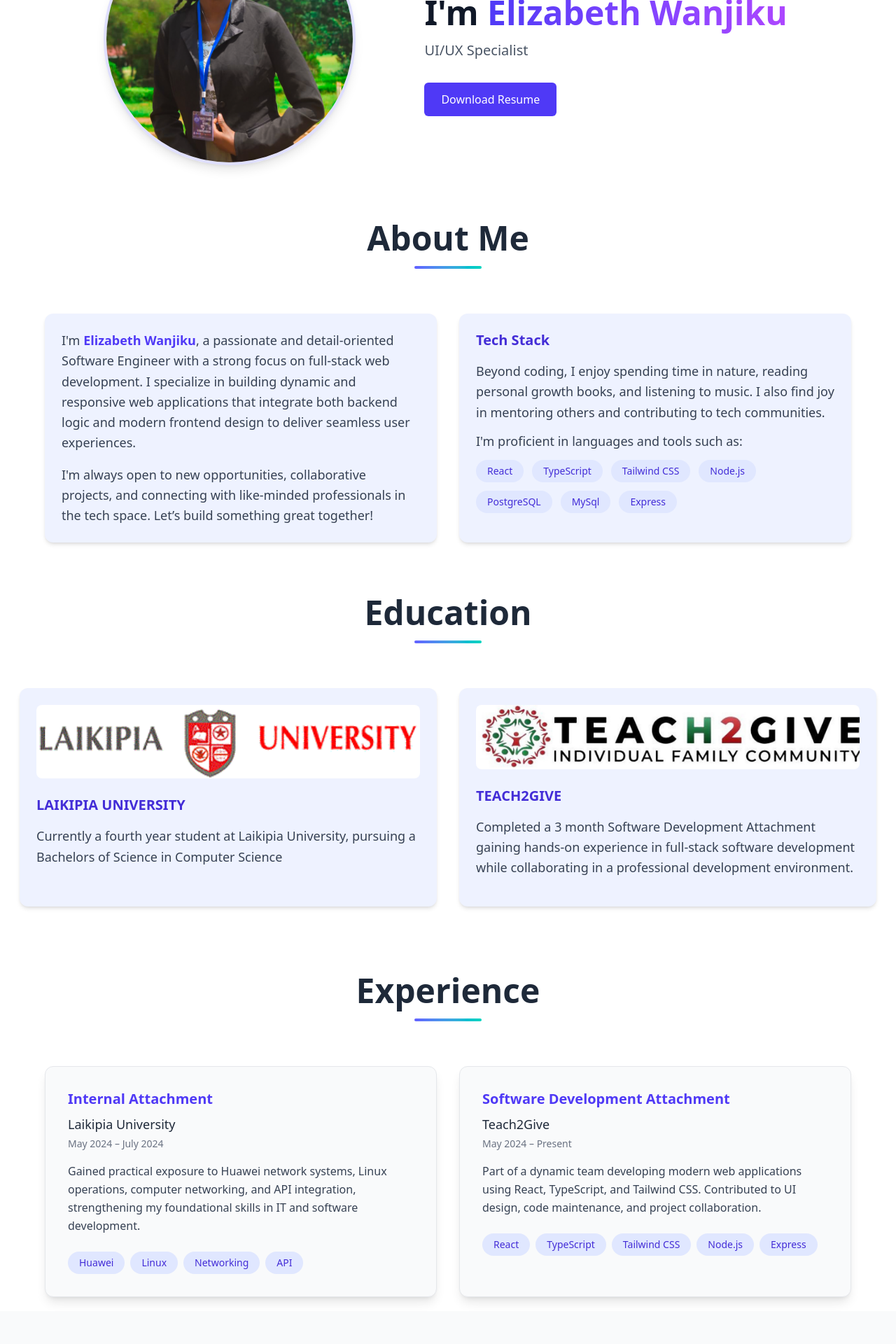
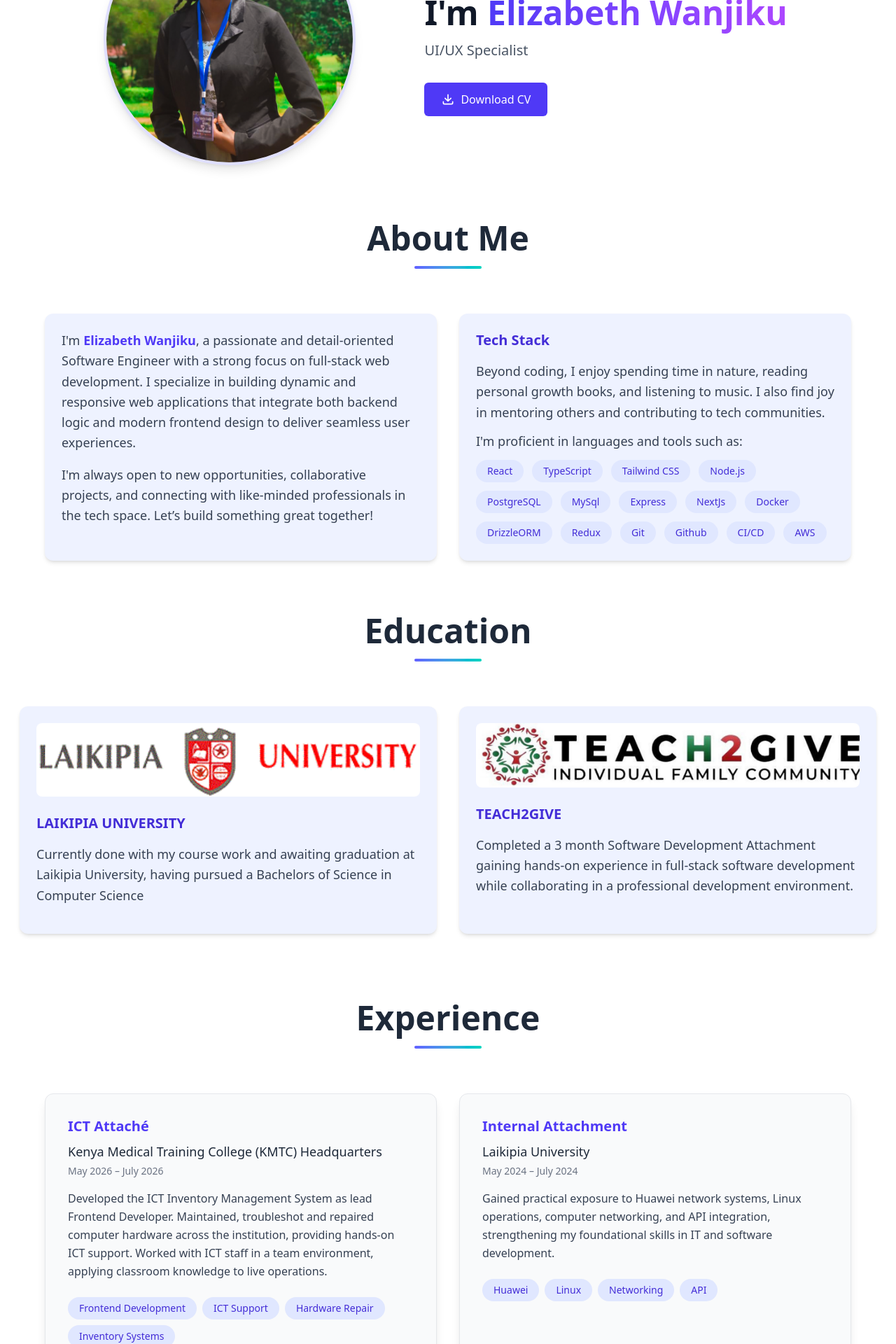
Before and after one commit to Eagleeliz/My_Portfolio, a React (Vite) app: page / in a window 1280 px wide. Shown: the part 260-2180 px from the top of the page at 70% size. Built offline with nearby package versions, Linux system fonts and the light colour scheme.

Commit message:
made experience updates

```diff
--- a/src/Components/About.tsx
+++ b/src/Components/About.tsx
@@ -65,7 +65,7 @@ const About: React.FC = () => {
           I'm proficient in languages and tools such as:<br/>
         </p>
         <div className="flex flex-wrap gap-3">
-          {['React', 'TypeScript', 'Tailwind CSS', 'Node.js', 'PostgreSQL', 'MySql','Express'].map((skill) => (
+          {['React', 'TypeScript', 'Tailwind CSS', 'Node.js', 'PostgreSQL', 'MySql','Express','NextJs','Docker','DrizzleORM','Redux','Git','Github','CI/CD','AWS'].map((skill) => (
             <span
               key={skill}
               className="px-4 py-1.5 bg-indigo-100 dark:bg-indigo-900/30 text-indigo-700 dark:text-indigo-300 rounded-full text-sm font-medium"
--- a/src/Components/Education.tsx
+++ b/src/Components/Education.tsx
@@ -49,7 +49,7 @@ const Education: React.FC = () => {
         <h3 className="text-xl font-semibold text-indigo-700 dark:text-indigo-300 mb-4">LAIKIPIA UNIVERSITY</h3>
         <div className="flex flex-wrap gap-3">
            <p className="text-gray-700 dark:text-gray-300 text-lg leading-relaxed mb-4">
-        Currently a fourth year student at Laikipia University, pursuing a Bachelors of Science in Computer Science
+        Currently done with my course work and awaiting graduation at Laikipia University, having pursued a Bachelors of Science in Computer Science
         </p>
 
         </div>
--- a/src/Components/Experience .tsx
+++ b/src/Components/Experience .tsx
@@ -11,20 +11,42 @@ interface ExperienceItem {
 
 const experiences: ExperienceItem[] = [
   {
+    title: "ICT Attaché",
+    organization: "Kenya Medical Training College (KMTC) Headquarters",
+    dateRange: "May 2026 – July 2026",
+    description:
+      "Developed the ICT Inventory Management System as lead Frontend Developer. Maintained, troubleshot and repaired computer hardware across the institution, providing hands-on ICT support. Worked with ICT staff in a team environment, applying classroom knowledge to live operations.",
+  },
+  {
     title: "Internal Attachment",
     organization: "Laikipia University",
     dateRange: "May 2024 – July 2024",
-    description: "Gained practical exposure to Huawei network systems, Linux operations, computer networking, and API integration, strengthening my foundational skills in IT and software development.",
+    description:
+      "Gained practical exposure to Huawei network systems, Linux operations, computer networking, and API integration, strengthening my foundational skills in IT and software development.",
   },
   {
     title: "Software Development Attachment",
     organization: "Teach2Give",
     dateRange: "May 2024 – Present",
-    description: "Part of a dynamic team developing modern web applications using React, TypeScript, and Tailwind CSS. Contributed to UI design, code maintenance, and project collaboration.",
+    description:
+      "Part of a dynamic team developing modern web applications using React, TypeScript, and Tailwind CSS. Contributed to UI design, code maintenance, and project collaboration.",
   },
 ];
 
 const Experience: React.FC = () => {
+  // Skills keyed by organization so the mapping stays correct
+  // even if you reorder or add more experiences later.
+  const skillsByOrg: Record<string, string[]> = {
+    "Kenya Medical Training College (KMTC) Headquarters": [
+      "Frontend Development",
+      "ICT Support",
+      "Hardware Repair",
+      "Inventory Systems",
+    ],
+    "Laikipia University": ["Huawei", "Linux", "Networking", "API"],
+    "Teach2Give": ["React", "TypeScript", "Tailwind CSS", "Node.js", "Express"],
+  };
+
   return (
     <section id="experience" className="py-5 px-4 bg-white dark:bg-gray-900">
       <div className="max-w-6xl mx-auto">
@@ -46,19 +68,17 @@ const Experience: React.FC = () => {
             viewport={{ once: true }}
             className="w-24 h-1 bg-gradient-to-r from-indigo-500 to-teal-400 mx-auto rounded-full origin-left"
           />
-
         </motion.div>
 
         <div className="grid md:grid-cols-2 gap-8">
-          {experiences.map((exp, index) => (
+          {experiences.map((exp, index) => {
+            const skills = skillsByOrg[exp.organization];
+            return (
               <motion.div
-              key={index}
+                key={exp.organization + exp.dateRange}
                 initial={{ opacity: 0, y: 30 }}
                 whileInView={{ opacity: 1, y: 0 }}
-              transition={{
-                duration: 0.5,
-                delay: index * 0.15
-              }}
+                transition={{ duration: 0.5, delay: index * 0.15 }}
                 viewport={{ once: true, margin: "-50px" }}
                 className="bg-gray-50 dark:bg-gray-800 border border-gray-200 dark:border-gray-700 rounded-xl p-8 shadow-lg hover:shadow-xl transition-all hover:-translate-y-1"
               >
@@ -75,14 +95,10 @@ const Experience: React.FC = () => {
                   {exp.description}
                 </p>
 
-              {/* Skills*/}
                 {/* Skills */}
-{(index === 0 || index === 1) && (
+                {skills && (
                   <div className="mt-6 flex flex-wrap gap-2">
-    {(index === 0
-      ? [ 'Huawei','Linux','Networking','API',]
-      : ['React', 'TypeScript', 'Tailwind CSS','Node.js', 'Express',]
-    ).map((skill) => (
+                    {skills.map((skill) => (
                       <span
                         key={skill}
                         className="px-4 py-1.5 bg-indigo-100 dark:bg-indigo-900/30 text-indigo-700 dark:text-indigo-300 rounded-full text-sm font-medium"
@@ -92,9 +108,9 @@ const Experience: React.FC = () => {
                     ))}
                   </div>
                 )}
-
               </motion.div>
-          ))}
+            );
+          })}
         </div>
       </div>
     </section>
--- a/src/Components/Hero.tsx
+++ b/src/Components/Hero.tsx
@@ -1,13 +1,14 @@
-
+// src/components/Hero.tsx
 import { TypeAnimation } from 'react-type-animation';
 import myPhoto from "../assets/2.png";
-import {motion} from "framer-motion";
+import { motion } from "framer-motion";
 
 const Hero = () => {
   return (
     <section id="hero" className="bg-white dark:bg-gray-900 py-20 px-4">
       <div className="max-w-6xl mx-auto flex flex-col lg:flex-row items-center justify-center gap-12">
-           {/*  Profile Image */}
+
+        {/* Profile Image */}
         <motion.div
           initial={{ opacity: 0, x: -20 }}
           whileInView={{ opacity: 1, x: 0 }}
@@ -23,30 +24,44 @@ const Hero = () => {
             />
           </div>
         </motion.div>
-                {/*Text Contentt*/}
+
+        {/* Text Content */}
         <div className="text-center lg:text-left w-full lg:w-1/2">
           <h1 className="text-4xl md:text-5xl font-bold text-gray-900 dark:text-white mb-4">
-          Hey there... <br/>I'm <span className=" text-transparent text-5xl bg-clip-text bg-gradient-to-r from-indigo-600 to-purple-500">Elizabeth Wanjiku</span>
+            Hey there... <br />I'm <span className="text-transparent text-5xl bg-clip-text bg-gradient-to-r from-indigo-600 to-purple-500">Elizabeth Wanjiku</span>
           </h1>
 
           <TypeAnimation
-          sequence={['Full-Stack Developer', 2000, 'UI/UX Specialist', 2000,'Software Developer', 2000]}
+            sequence={['Full-Stack Developer', 2000, 'UI/UX Specialist', 2000, 'Software Developer', 2000]}
             wrapper="span"
             className="text-lg md:text-xl text-gray-600 dark:text-gray-300 block min-h-[1.75rem] mb-8"
             repeat={Infinity}
           />
 
+          {/* Download CV Button */}
           <a
-          href="/resume.pdf"
-          download
-          className="inline-flex items-center px-6 py-3 bg-indigo-600 hover:bg-indigo-700 text-white rounded-md transition-colors"
-           onClick={(e) => {
-    e.preventDefault();
-  }}
+            href="/cv/Elizabeth_Ndungu_CV_.pdf"
+            download="Elizabeth_Ndungu_CV.pdf"
+            className="inline-flex items-center gap-2 px-6 py-3 bg-indigo-600 hover:bg-indigo-700 text-white font-medium rounded-md transition-colors"
           >
-          Download Resume
+            <svg
+              xmlns="http://www.w3.org/2000/svg"
+              className="w-5 h-5"
+              fill="none"
+              viewBox="0 0 24 24"
+              stroke="currentColor"
+              strokeWidth={2}
+            >
+              <path
+                strokeLinecap="round"
+                strokeLinejoin="round"
+                d="M4 16v2a2 2 0 002 2h12a2 2 0 002-2v-2M7 10l5 5m0 0l5-5m-5 5V4"
+              />
+            </svg>
+            Download CV
           </a>
         </div>
+
       </div>
     </section>
   );
```
Also changed, not shown: 1 other file (tests, documents, lock files or other folders). Lines whose indentation alone changed are shown as unchanged.
